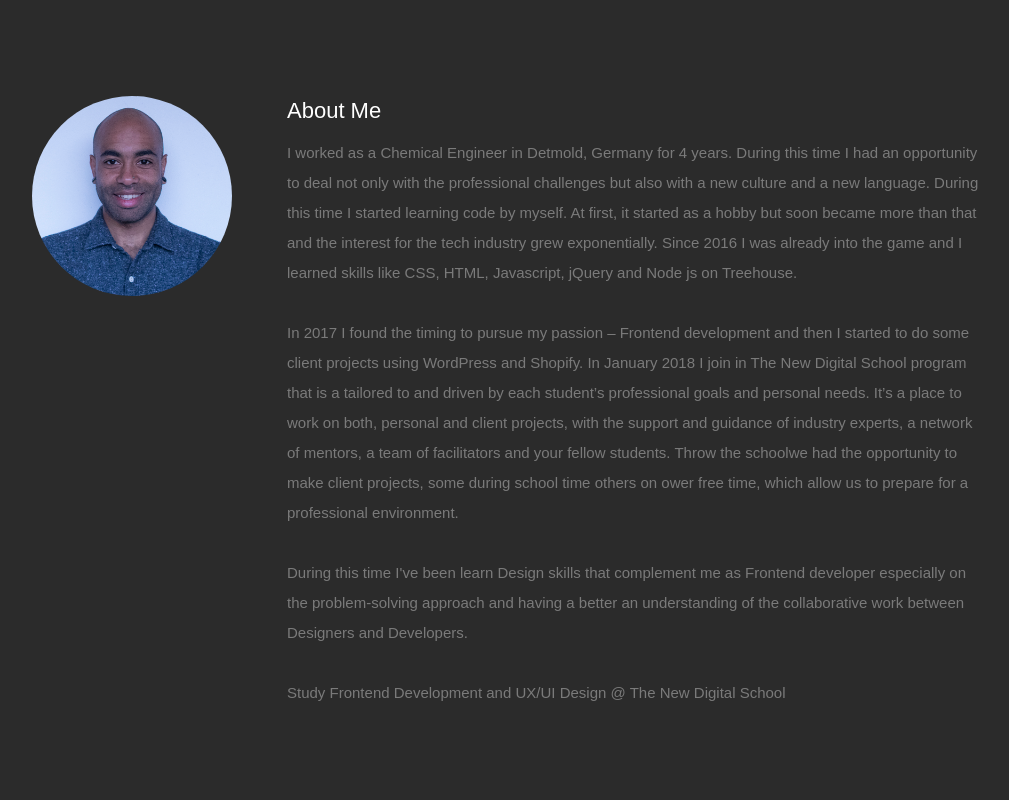
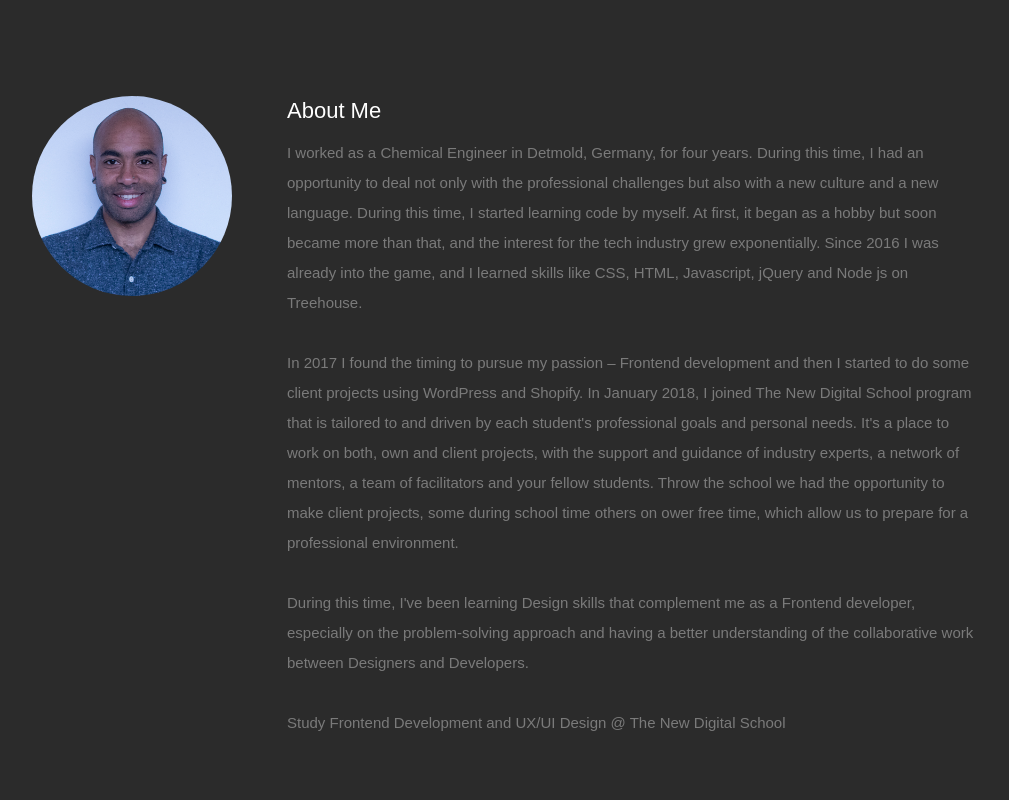
Before and after one commit to fmmricardo/rm-portfolio, a Gatsby site: page / in a window 1280 px wide. Shown: the part 800-1600 px from the top of the page, without its empty margins (118-1127 px from the left). Built offline with nearby package versions, Linux system fonts and the light colour scheme; Gatsby itself is replaced by a stand-in of ours; a web font is replaced by a local one.

Commit message:
update intro and skils

```diff
--- a/src/components/About.js
+++ b/src/components/About.js
@@ -13,32 +13,32 @@ const About = () => (
         <h2>About Me</h2>
         <p>
           <p>
-            I worked as a Chemical Engineer in Detmold, Germany for 4 years.
-            During this time I had an opportunity to deal not only with the
+            I worked as a Chemical Engineer in Detmold, Germany, for four years.
+            During this time, I had an opportunity to deal not only with the
             professional challenges but also with a new culture and a new
-            language. During this time I started learning code by myself. At
-            first, it started as a hobby but soon became more than that and the
+            language. During this time, I started learning code by myself. At
+            first, it began as a hobby but soon became more than that, and the
             interest for the tech industry grew exponentially. Since 2016 I was
-            already into the game and I learned skills like CSS, HTML,
+            already into the game, and I learned skills like CSS, HTML,
             Javascript, jQuery and Node js on Treehouse.
           </p>
           <p>
             In 2017 I found the timing to pursue my passion – Frontend
             development and then I started to do some client projects using
-            WordPress and Shopify. In January 2018 I join in The New Digital
-            School program that is a tailored to and driven by each student’s
-            professional goals and personal needs. It’s a place to work on both,
-            personal and client projects, with the support and guidance of
-            industry experts, a network of mentors, a team of facilitators and
-            your fellow students. Throw the schoolwe had the opportunity to
-            make client projects, some during school time others on ower free
-            time, which allow us to prepare for a professional environment.
+            WordPress and Shopify. In January 2018, I joined The New Digital
+            School program that is tailored to and driven by each student's
+            professional goals and personal needs. It's a place to work on both,
+            own and client projects, with the support and guidance of industry
+            experts, a network of mentors, a team of facilitators and your
+            fellow students. Throw the school we had the opportunity to make
+            client projects, some during school time others on ower free time,
+            which allow us to prepare for a professional environment.
           </p>
           <p>
-            During this time I've been learn Design skills that complement me as
-            Frontend developer especially on the problem-solving approach and
-            having a better an understanding of the collaborative work between
-            Designers and Developers.
+            During this time, I've been learning Design skills that complement
+            me as a Frontend developer, especially on the problem-solving
+            approach and having a better understanding of the collaborative work
+            between Designers and Developers.
           </p>
         </p>
         <p>
--- a/src/components/Skills.js
+++ b/src/components/Skills.js
@@ -1,4 +1,4 @@
-import React from "react";
+import React from 'react';
 
 const Skills = () => (
   <div className="row skill">
@@ -10,17 +10,16 @@ const Skills = () => (
 
     <div className="nine columns main-col">
       <ul>
+        <li>React</li>
         <li>HTML5</li>
         <li>CSS</li>
         <li>JavaScript</li>
+        <li>UX</li>
         <li>Sass</li>
-      <li>jQuery</li>
         <li>Github</li>
         <li>Responsive design</li>
-      <li>React(basics)</li>
         <li>Bootstrap</li>
         <li>Sketch</li>
-      <li>Wordpress</li>
       </ul>
     </div>
   </div>
--- a/src/components/Work.js
+++ b/src/components/Work.js
@@ -18,9 +18,9 @@ const Work = () => (
             <em className="date">October 2018 - Present</em>
           </p>
           <p>
-            Mantaining and improving the website project. Using react technology
-            through Gatsbyjs. Workinng with netlify continuous integrations and
-            implementing netlify cms.
+            Working on improving the dashboard used by the merchants.
+            Maintaining the website project. Using technologies like react,
+            gatsby, redux, graphql. Working with netlify, netlify cms.
           </p>
         </div>
         <div className="twelve columns">
```
Also changed, not shown: 1 other file. Lines whose indentation alone changed are shown as unchanged.
